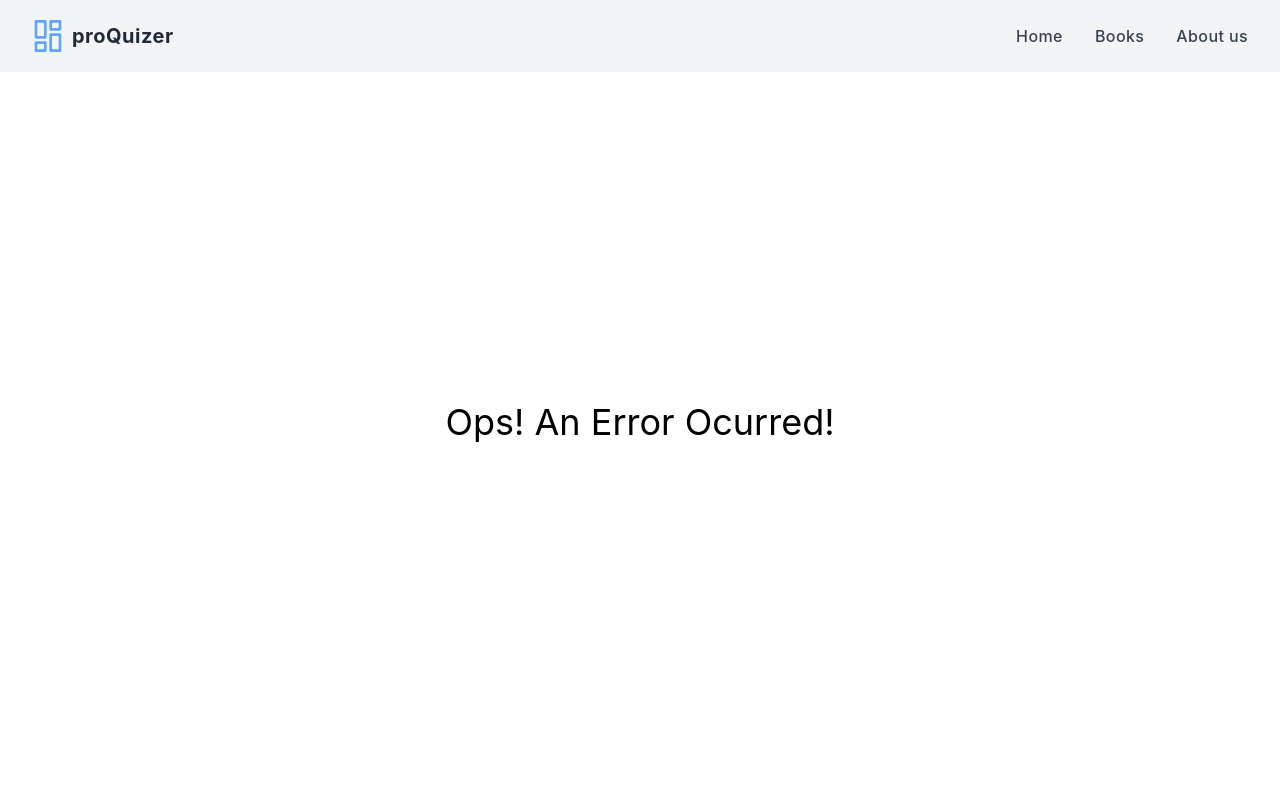
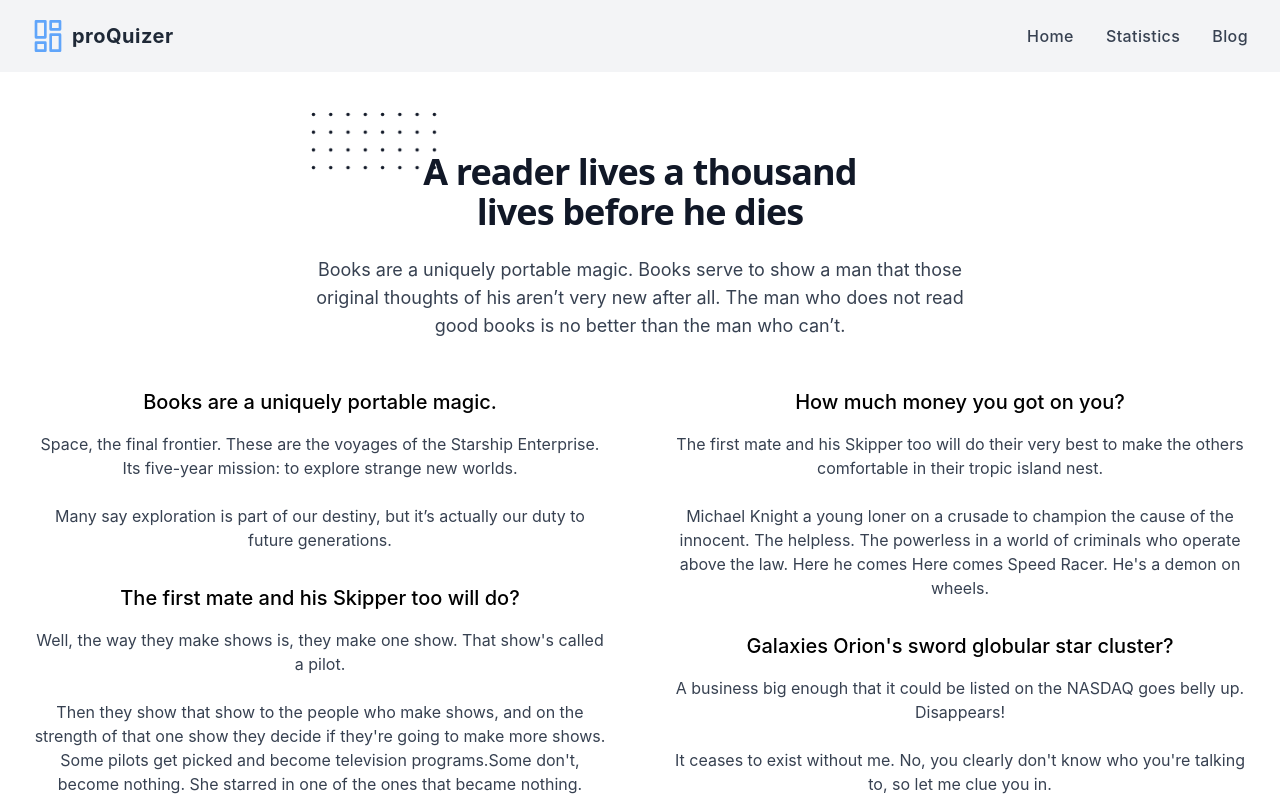
Before and after one commit to bhtanvin0/quiz-website-assign, a React (Create React App) app: page /blog in a window 1280 px wide. Shown: the top 800 px of the page. Built offline with nearby package versions, Linux system fonts and the light colour scheme.

Commit message:
Blog Page Added

```diff
--- a/src/App.js
+++ b/src/App.js
@@ -1,27 +1,43 @@
 import { createBrowserRouter, RouterProvider } from 'react-router-dom';
 import './App.css';
+import Blog from './Blog';
 import ErrorPage from './components/ErrorPage';
 import Header from './components/Header';
 import Home from './components/Home';
+import Root from './components/Root';
+import Statistics from './components/Statistics';
 
 const router = createBrowserRouter([
   {
     path: '/',
-    element: <Home></Home>,
+    element:  <Root></Root>,
     errorElement: <ErrorPage></ErrorPage>,
+    children: [
+      {
+        path: '/',
+        element: <Home></Home>,
+      },
+      {
+        path: 'home',
+        element: <Home></Home>,
+      },
+      {
+        path: 'statistics',
+        element: <Statistics></Statistics>,
+      },
+      {
+        path: 'blog',
+        element: <Blog></Blog>,
+      },
+
+    ]
   },
 
-  {
-    path: '/home',
-    element: <Home></Home>,
-    errorElement: <ErrorPage></ErrorPage>,
-  },
 ])
 
 function App() {
   return (
     <div className="App">
-      <Header></Header>
       <RouterProvider router={router}></RouterProvider>
     </div>
   );
--- /dev/null
+++ b/src/Blog.js
@@ -0,0 +1,136 @@
+import React from 'react';
+
+const Blog = () => {
+    return (
+        <div>
+            <div className='px-4 py-16 mx-auto sm:max-w-xl md:max-w-full lg:max-w-screen-xl md:px-24 lg:px-8 lg:py-20'>
+      <div className='max-w-xl sm:mx-auto lg:max-w-2xl'>
+        <div className='max-w-xl mb-10 md:mx-auto sm:text-center lg:max-w-2xl md:mb-12'>
+          <h2 className='max-w-lg mb-6 font-sans text-3xl font-bold leading-none tracking-tight text-gray-900 sm:text-4xl md:mx-auto'>
+            <span className='relative inline-block'>
+              <svg
+                viewBox='0 0 52 24'
+                fill='currentColor'
+                className='absolute top-0 left-0 z-0 hidden w-32 -mt-8 -ml-20 text-blue-gray-100 lg:w-32 lg:-ml-28 lg:-mt-10 sm:block'
+              >
+                <defs>
+                  <pattern
+                    id='70326c9b-4a0f-429b-9c76-792941e326d5'
+                    x='0'
+                    y='0'
+                    width='.135'
+                    height='.30'
+                  >
+                    <circle cx='1' cy='1' r='.7' />
+                  </pattern>
+                </defs>
+                <rect
+                  fill='url(#70326c9b-4a0f-429b-9c76-792941e326d5)'
+                  width='52'
+                  height='24'
+                />
+              </svg>
+              <span className='relative'>A</span>
+            </span>{' '}
+            reader lives a thousand lives before he dies
+          </h2>
+          <p className='text-base text-gray-700 md:text-lg'>
+            Books are a uniquely portable magic. Books serve to show a man that
+            those original thoughts of his aren’t very new after all. The man
+            who does not read good books is no better than the man who can’t.
+          </p>
+        </div>
+      </div>
+      <div className='max-w-screen-xl sm:mx-auto'>
+        <div className='grid grid-cols-1 gap-16 row-gap-8 lg:grid-cols-2'>
+          <div className='space-y-8'>
+            <div>
+              <p className='mb-4 text-xl font-medium'>
+                Books are a uniquely portable magic.
+              </p>
+              <p className='text-gray-700'>
+                Space, the final frontier. These are the voyages of the Starship
+                Enterprise. Its five-year mission: to explore strange new
+                worlds.
+                <br />
+                <br />
+                Many say exploration is part of our destiny, but it’s actually
+                our duty to future generations.
+              </p>
+            </div>
+            <div>
+              <p className='mb-4 text-xl font-medium'>
+                The first mate and his Skipper too will do?
+              </p>
+              <p className='text-gray-700'>
+                Well, the way they make shows is, they make one show. That
+                show's called a pilot.
+                <br />
+                <br />
+                Then they show that show to the people who make shows, and on
+                the strength of that one show they decide if they're going to
+                make more shows. Some pilots get picked and become television
+                programs.Some don't, become nothing. She starred in one of the
+                ones that became nothing.
+              </p>
+            </div>
+            <div>
+              <p className='mb-4 text-xl font-medium'>
+                Is the Space Pope reptilian!?
+              </p>
+              <p className='text-gray-700'>
+                A flower in my garden, a mystery in my panties. Heart attack
+                never stopped old Big Bear. I didn't even know we were calling
+                him Big Bear.
+              </p>
+            </div>
+          </div>
+          <div className='space-y-8'>
+            <div>
+              <p className='mb-4 text-xl font-medium'>
+                How much money you got on you?
+              </p>
+              <p className='text-gray-700'>
+                The first mate and his Skipper too will do their very best to
+                make the others comfortable in their tropic island nest.
+                <br />
+                <br />
+                Michael Knight a young loner on a crusade to champion the cause
+                of the innocent. The helpless. The powerless in a world of
+                criminals who operate above the law. Here he comes Here comes
+                Speed Racer. He's a demon on wheels.
+              </p>
+            </div>
+            <div>
+              <p className='mb-4 text-xl font-medium'>
+                Galaxies Orion's sword globular star cluster?
+              </p>
+              <p className='text-gray-700'>
+                A business big enough that it could be listed on the NASDAQ goes
+                belly up. Disappears!
+                <br />
+                <br />
+                It ceases to exist without me. No, you clearly don't know who
+                you're talking to, so let me clue you in.
+              </p>
+            </div>
+            <div>
+              <p className='mb-4 text-xl font-medium'>
+                When has justice ever been as simple as a rule book?
+              </p>
+              <p className='text-gray-700'>
+                This is not about revenge. This is about justice. A lot of
+                things can change in twelve years, Admiral. Well, that's
+                certainly good to know. About four years. I got tired of hearing
+                how young I looked.
+              </p>
+            </div>
+          </div>
+        </div>
+      </div>
+    </div>
+        </div>
+    );
+};
+
+export default Blog;
--- a/src/components/ErrorPage.js
+++ b/src/components/ErrorPage.js
@@ -1,10 +1,18 @@
 import React from 'react'
+import { useRouteError } from 'react-router-dom'
 
 const ErrorPage = () => {
+  const error = useRouteError()
   return (
     <>
       <div className='flex flex-col min-h-[700px] justify-center items-center'>
         <h1 className='text-4xl'>Ops! An Error Ocurred!</h1>
+        {error && (
+          <div>
+            <p className='text-red-600'>{error.statusText || error.message}</p>
+            <p>{error.status}</p>
+          </div>
+        )}
       </div>
     </>
   )
--- a/src/components/Header.js
+++ b/src/components/Header.js
@@ -1,4 +1,5 @@
 import React, { useState } from 'react'
+import { Link } from 'react-router-dom'
 
 const Header = () => {
   const [isMenuOpen, setIsMenuOpen] = useState(false)
@@ -6,7 +7,7 @@ const Header = () => {
     <div className='bg-gray-100'>
       <div className='px-4 py-5 mx-auto sm:max-w-xl md:max-w-full lg:max-w-screen-xl md:px-24 lg:px-8'>
         <div className='relative flex items-center justify-between'>
-          <a
+          <Link
             href='/'
             aria-label='proQuizer'
             title='proQuizer'
@@ -30,37 +31,37 @@ const Header = () => {
             <span className='ml-2 text-xl font-bold tracking-wide text-gray-800'>
               proQuizer
             </span>
-          </a>
+          </Link>
           <ul className='flex items-center hidden space-x-8 lg:flex'>
             <li>
-              <a
-                href='/home'
+              <Link
+                to='/home'
                 aria-label='Home'
                 title='Home'
                 className='font-medium tracking-wide text-gray-700 transition-colors duration-200 hover:text-deep-purple-accent-400'
               >
                 Home
-              </a>
+              </Link>
             </li>
             <li>
-              <a
-                href='/books'
-                aria-label='Books'
-                title='Books'
+              <Link
+                to='/statistics'
+                aria-label='Statistics'
+                title='Statistics'
                 className='font-medium tracking-wide text-gray-700 transition-colors duration-200 hover:text-deep-purple-accent-400'
               >
-                Books
-              </a>
+                Statistics
+                </Link>
             </li>
             <li>
-              <a
-                href='/about'
-                aria-label='About us'
-                title='About us'
+              <Link
+                to='/blog'
+                aria-label='Blog'
+                title='Blog'
                 className='font-medium tracking-wide text-gray-700 transition-colors duration-200 hover:text-deep-purple-accent-400'
               >
-                About us
-              </a>
+                Blog
+                </Link>
             </li>
           </ul>
           <div className='lg:hidden'>
@@ -90,7 +91,7 @@ const Header = () => {
                 <div className='p-5 bg-white border rounded shadow-sm'>
                   <div className='flex items-center justify-between mb-4'>
                     <div>
-                      <a
+                      <Link
                         href='/'
                         aria-label='proReader'
                         title='proReader'
@@ -114,7 +115,7 @@ const Header = () => {
                         <span className='ml-2 text-xl font-bold tracking-wide text-gray-800 uppercase'>
                           proReader
                         </span>
-                      </a>
+                      </Link>
                     </div>
                     <div>
                       <button
@@ -135,34 +136,34 @@ const Header = () => {
                   <nav>
                     <ul className='space-y-4'>
                       <li>
-                        <a
+                      <Link
                           href='/'
                           aria-label='Home'
                           title='Home'
                           className='font-medium tracking-wide text-gray-700 transition-colors duration-200 hover:text-deep-purple-accent-400'
                         >
                           Home
-                        </a>
+                      </Link>
                       </li>
                       <li>
-                        <a
+                      <Link
                           href='/books'
                           aria-label='Books'
                           title='Books'
                           className='font-medium tracking-wide text-gray-700 transition-colors duration-200 hover:text-deep-purple-accent-400'
                         >
                           Books
-                        </a>
+                       </Link>
                       </li>
                       <li>
-                        <a
+                      <Link
                           href='/about'
                           aria-label='About Us'
                           title='About Us'
                           className='font-medium tracking-wide text-gray-700 transition-colors duration-200 hover:text-deep-purple-accent-400'
                         >
                           About Us
-                        </a>
+                      </Link>
                       </li>
                     </ul>
                   </nav>
--- /dev/null
+++ b/src/components/Root.js
@@ -0,0 +1,14 @@
+import React from 'react';
+import { Outlet } from 'react-router-dom';
+import Header from './Header';
+
+const Root = () => {
+    return (
+        <div>
+            <Header></Header>
+            <Outlet></Outlet>
+        </div>
+    );
+};
+
+export default Root;
--- /dev/null
+++ b/src/components/Statistics.js
@@ -0,0 +1,11 @@
+import React from 'react';
+
+const Statistics = () => {
+    return (
+        <div>
+            <h1>This Statistics Page</h1>
+        </div>
+    );
+};
+
+export default Statistics;
```
